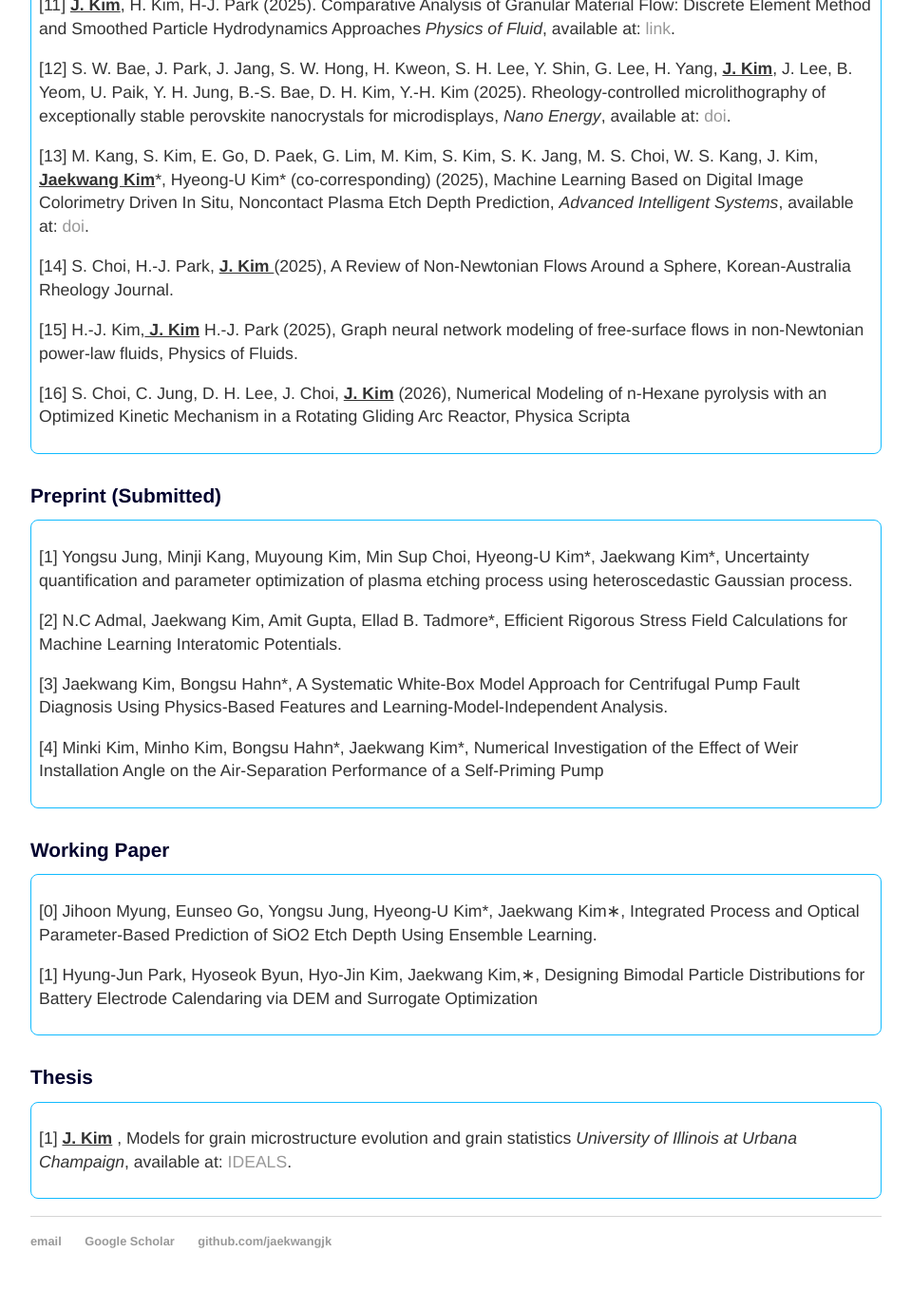
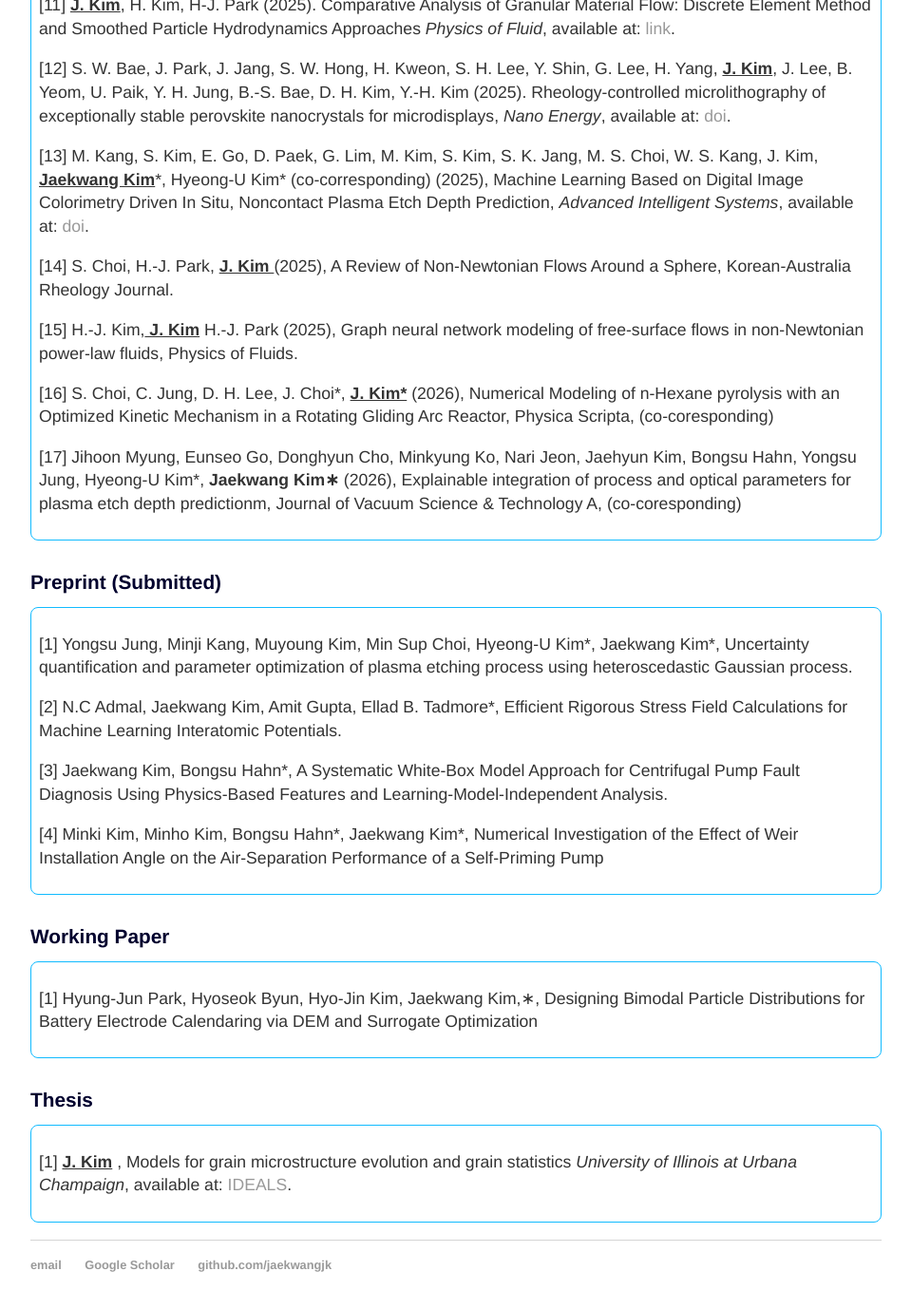
Before and after one commit to jaekwangjk/jaekwangjk.github.io, a Jekyll site: the page built from publication.html, in a window 1280 px wide and 1400 px high, scrolled down 997 px. Shown: the top 1378 px of the window at 95% size, without its empty margins (160-1119 px from the left). Built offline with Jekyll 4.4.1, drawn with Linux system fonts in a browser that asks for light colours.

Commit message:
Update publication.html

```diff
--- a/publication.html
+++ b/publication.html
@@ -106,8 +106,13 @@ title: Jaekwang Kim
 	</p>
 
 	<p>
-	[16] S. Choi, C. Jung, D. H. Lee, J. Choi,<strong> <u>J. Kim</u></strong> (2026), Numerical Modeling of n-Hexane pyrolysis with an
-Optimized Kinetic Mechanism in a Rotating Gliding Arc Reactor, Physica Scripta
+	[16] S. Choi, C. Jung, D. H. Lee, J. Choi*,<strong> <u>J. Kim*</u></strong> (2026),
+		Numerical Modeling of n-Hexane pyrolysis with an Optimized Kinetic Mechanism in a Rotating Gliding Arc Reactor, Physica Scripta, (co-coresponding)
+	</p>
+
+	<p>
+	[17] Jihoon Myung, Eunseo Go, Donghyun Cho, Minkyung  Ko, Nari Jeon, Jaehyun Kim, Bongsu Hahn, Yongsu Jung, Hyeong-U Kim*, <strong>Jaekwang Kim∗</strong> (2026),
+		Explainable integration of process and optical parameters for plasma etch depth predictionm, Journal of Vacuum Science & Technology A, (co-coresponding)
 	</p>
 
 	</div>
@@ -141,10 +146,6 @@ Optimized Kinetic Mechanism in a Rotating Gliding Arc Reactor, Physica Scripta
 	<h1> Working Paper </h1>
 	<div class="rounded">
 
-	<p>
-	[0] Jihoon Myung, Eunseo Go, Yongsu Jung, Hyeong-U Kim*, Jaekwang Kim∗, Integrated Process and Optical Parameter-Based Prediction of SiO2
-Etch Depth Using Ensemble Learning.
-	</p>
 
 	<p>
 	[1] Hyung-Jun Park, Hyoseok Byun, Hyo-Jin Kim, Jaekwang Kim,∗, Designing Bimodal Particle Distributions for Battery Electrode Calendaring via DEM and Surrogate Optimization
```
